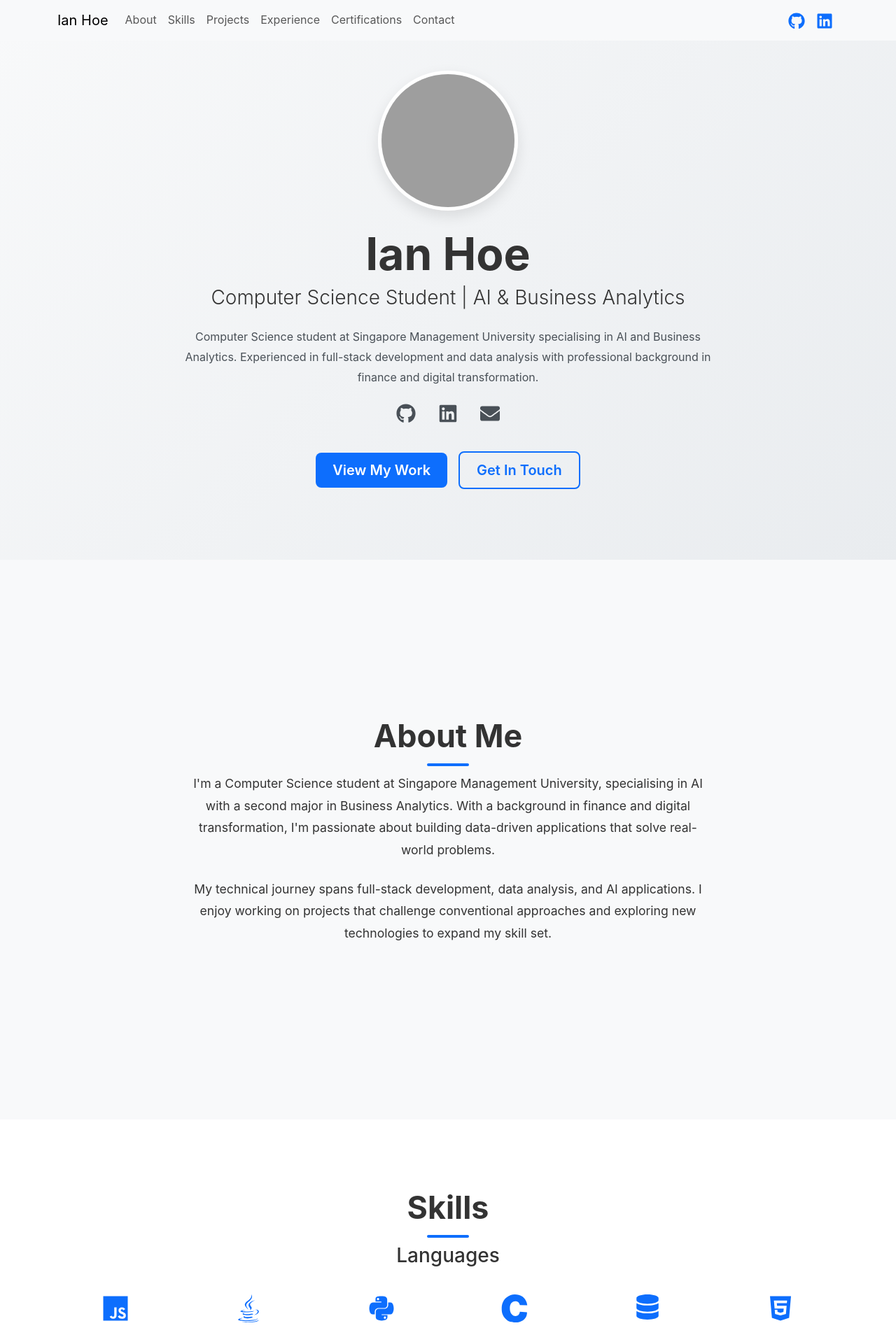
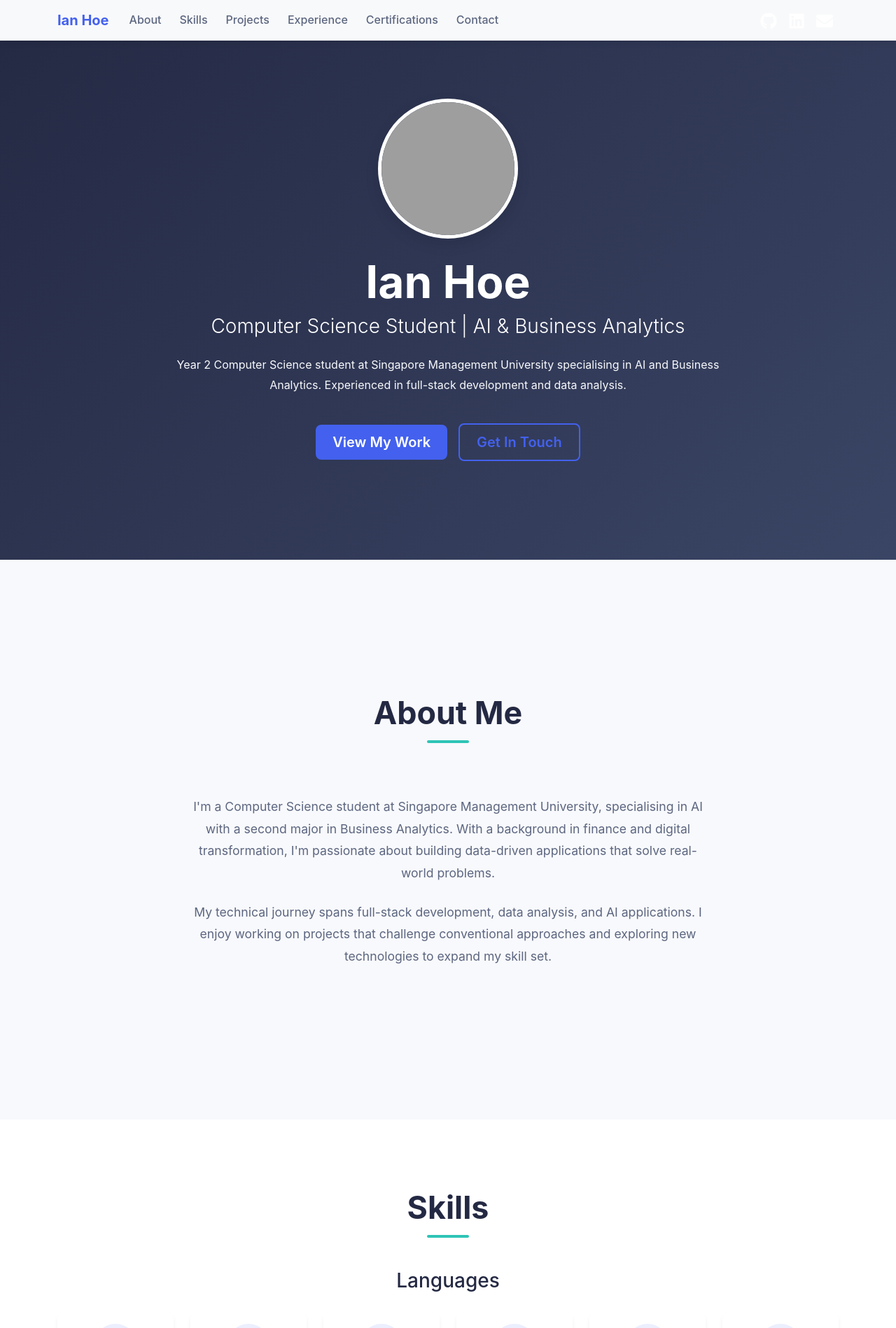
Before and after one commit to eohnai/personal-website, a React (Vite) app: page / in a window 1280 px wide. Shown: the top 1898 px of the page at 70% size. Built offline with nearby package versions, Linux system fonts and the light colour scheme; grey boxes are pictures that could not be loaded.

Commit message:
more updates

```diff
--- a/src/App.css
+++ b/src/App.css
@@ -7,10 +7,24 @@ html {
     scroll-margin-top: 70px;
 }
 
+/* Color Variables */
+:root {
+    --primary: #4361ee;
+    --primary-dark: #3a56d4;
+    --secondary: #2ec4b6;
+    --dark: #242943;
+    --light: #f8f9fc;
+    --text-primary: #242943;
+    --text-secondary: #5c6680;
+    --white: #ffffff;
+    --accent: #ff5e5b;
+    --gray-light: #e9ecef;
+}
+
 /* Global Styles */
 body {
-    background-color: #f8f9fa;
-    color: #333;
+    background-color: var(--light);
+    color: var(--text-primary);
     font-family: 'Inter', 'Segoe UI', Roboto, sans-serif;
     line-height: 1.6;
 }
@@ -26,17 +40,18 @@ body {
 }
 
 .section:nth-child(odd) {
-    background-color: #f8f9fa;
+    background-color: var(--light);
 }
 
 .section:nth-child(even) {
-    background-color: #ffffff;
+    background-color: var(--white);
 }
 
 /* Hero Section */
 .hero-section {
-    background: linear-gradient(135deg, #f8f9fa 0%, #e9ecef 100%);
+    background: linear-gradient(135deg, var(--dark) 0%, #3a4565 100%);
     min-height: 100vh;
+    color: var(--white);
 }
 
 .profile-image {
@@ -54,7 +69,7 @@ body {
 
 .bio-text {
     line-height: 1.8;
-    color: #495057;
+    color: var(--light);
     max-width: 800px;
     margin: 0 auto;
 }
@@ -63,15 +78,16 @@ body {
     font-size: 1.1rem;
     line-height: 1.8;
     margin-bottom: 1.5rem;
+    color: var(--text-secondary);
 }
 
 .home-social-icon {
-    color: #495057;
+    color: var(--white);
     transition: all 0.3s ease;
 }
 
 .home-social-icon:hover {
-    color: #0d6efd;
+    color: var(--secondary);
     transform: translateY(-5px);
 }
 
@@ -82,6 +98,7 @@ h2.display-4 {
     margin-bottom: 40px;
     position: relative;
     display: inline-block;
+    color: var(--dark);
 }
 
 h2.display-4::after {
@@ -89,37 +106,106 @@ h2.display-4::after {
     position: absolute;
     width: 60px;
     height: 4px;
-    background-color: #0d6efd;
+    background-color: var(--secondary);
     bottom: -15px;
     left: 50%;
     transform: translateX(-50%);
     border-radius: 2px;
 }
 
+/* Navbar */
+.navbar {
+    box-shadow: 0 2px 10px rgba(0, 0, 0, 0.1);
+    transition: all 0.3s ease;
+}
+
+.navbar-brand {
+    font-weight: 700;
+    color: var(--primary) !important;
+}
+
+.nav-link {
+    font-weight: 500;
+    color: var(--text-secondary) !important;
+    margin: 0 5px;
+    transition: all 0.3s ease;
+}
+
+.nav-link:hover {
+    color: var(--primary) !important;
+    transform: translateY(-2px);
+}
+
 /* Skills Section */
+.skills-container {
+    display: grid;
+    grid-template-columns: repeat(auto-fill, minmax(250px, 1fr));
+    gap: 1.5rem;
+}
+
+.skill-category {
+    margin-bottom: 2.5rem;
+}
+
+.skill-category h3 {
+    position: relative;
+    display: inline-block;
+    margin-bottom: 1.5rem;
+    color: var(--dark);
+    font-weight: 600;
+}
+
+.skill-category h3::after {
+    content: '';
+    position: absolute;
+    width: 40px;
+    height: 3px;
+    background-color: var(--secondary);
+    bottom: -10px;
+    left: 0;
+    border-radius: 2px;
+}
+
+.skill-grid {
+    display: grid;
+    grid-template-columns: repeat(auto-fill, minmax(120px, 1fr));
+    gap: 1rem;
+}
+
 .skill-card {
-    padding: 15px 10px;
+    background-color: var(--white);
+    border-radius: 10px;
+    padding: 1.25rem 1rem;
+    box-shadow: 0 4px 6px rgba(0, 0, 0, 0.05);
     transition: all 0.3s ease;
-    border-radius: 8px;
+    display: flex;
+    flex-direction: column;
+    align-items: center;
+    justify-content: center;
 }
 
 .skill-card:hover {
-    background-color: rgba(13, 110, 253, 0.05);
     transform: translateY(-5px);
+    box-shadow: 0 10px 15px rgba(0, 0, 0, 0.1);
+    background-color: rgba(67, 97, 238, 0.05);
 }
 
 .skill-icon {
-    color: #0d6efd;
-    transition: transform 0.3s ease;
-}
-
-.skill-card:hover .skill-icon {
-    transform: scale(1.15);
+    display: flex;
+    align-items: center;
+    justify-content: center;
+    width: 60px;
+    height: 60px;
+    border-radius: 50%;
+    background-color: rgba(67, 97, 238, 0.1);
+    margin-bottom: 0.75rem;
+    color: var(--primary);
 }
 
 .skill-name {
+    font-weight: 500;
     margin-bottom: 0;
-    font-weight: 500;
+    text-align: center;
 }
 
 /* Education Section */
@@ -136,7 +222,7 @@ h2.display-4::after {
 
 /* Cards */
 .card {
-    background-color: #FFFFFF;
+    background-color: var(--white);
     border-radius: 12px;
     border: none;
     padding: 25px;
@@ -148,6 +234,7 @@ h2.display-4::after {
 .card:hover {
     transform: translateY(-5px);
     box-shadow: 0 12px 20px rgba(0, 0, 0, 0.1);
+    border-top: 3px solid var(--primary);
 }
 
 .card-img-top {
@@ -160,15 +247,17 @@ h2.display-4::after {
 .card-title {
     font-size: 1.4rem;
     margin-bottom: 10px;
+    color: var(--dark);
 }
 
 .card-subtitle {
     margin-bottom: 16px;
-    color: #6c757d;
+    color: var(--text-secondary);
 }
 
 .project-list {
     padding-left: 1.5rem;
+    color: var(--text-secondary);
 }
 
 /* Carousel */
@@ -181,7 +270,7 @@ h2.display-4::after {
 }
 
 .carousel-indicators [data-bs-target] {
-    background-color: #0d6efd;
+    background-color: var(--primary);
     width: 12px;
     height: 12px;
     border-radius: 50%;
@@ -192,7 +281,7 @@ h2.display-4::after {
 .carousel-control-next {
     width: 50px;
     height: 50px;
-    background-color: #0d6efd;
+    background-color: var(--primary);
     border-radius: 50%;
     top: 50%;
     transform: translateY(-50%);
@@ -218,6 +307,7 @@ h2.display-4::after {
     font-weight: 500;
     font-size: 0.8rem;
     border-radius: 20px;
+    background-color: var(--primary);
 }
 
 /* Contact Form */
@@ -229,33 +319,137 @@ h2.display-4::after {
 }
 
 .form-control:focus {
-    border-color: #0d6efd;
-    box-shadow: 0 0 0 0.25rem rgba(13, 110, 253, 0.25);
+    border-color: var(--primary);
+    box-shadow: 0 0 0 0.25rem rgba(67, 97, 238, 0.25);
 }
 
 .btn-primary {
     padding: 10px 24px;
     font-weight: 600;
     border-radius: 8px;
-    background-color: #0d6efd;
+    background-color: var(--primary);
     border: none;
     transition: all 0.3s ease;
 }
 
 .btn-primary:hover {
-    background-color: #0b5ed7;
+    background-color: var(--primary-dark);
     transform: translateY(-2px);
-    box-shadow: 0 4px 8px rgba(13, 110, 253, 0.3);
+    box-shadow: 0 4px 8px rgba(67, 97, 238, 0.3);
 }
 
 .btn-outline-primary {
     padding: 10px 24px;
     font-weight: 600;
     border-radius: 8px;
-    color: #0d6efd;
-    border: 2px solid #0d6efd;
+    color: var(--primary);
+    border: 2px solid var(--primary);
     background-color: transparent;
     transition: all 0.3s ease;
 }
 
-/* .btn-outline-primary:hover { */
+.btn-outline-primary:hover {
+    background-color: var(--primary);
+    color: var(--white);
+    transform: translateY(-2px);
+    box-shadow: 0 4px 8px rgba(67, 97, 238, 0.3);
+}
+
+/* Footer */
+footer {
+    background-color: var(--dark);
+    padding: 40px 0;
+    color: var(--white);
+}
+
+footer h3 {
+    color: var(--white);
+}
+
+footer p {
+    color: var(--gray-light);
+}
+
+.social-icon {
+    color: var(--white);
+    transition: all 0.3s ease;
+}
+
+.social-icon:hover {
+    color: var(--secondary);
+    transform: translateY(-3px);
+}
+
+/* Responsive adjustments */
+@media (max-width: 768px) {
+    .section {
+        padding: 60px 20px;
+    }
+
+    h2.display-4 {
+        font-size: 2.2rem;
+    }
+
+    .carousel-control-prev,
+    .carousel-control-next {
+        display: none;
+    }
+
+    .skills-container {
+        grid-template-columns: 1fr;
+    }
+}
+
+.no-link-style {
+    text-decoration: none;
+    color: inherit;
+}
+
+  .no-link-style:hover {
+    text-decoration: none;
+    color: inherit;
+}
+
+.fixed-carousel-button {
+    position: absolute;
+    top: 50%;
+    transform: translateY(-50%);
+    width: 50px;
+    height: 50px;
+    background-color: #0d6efd;
+    border-radius: 50%;
+    opacity: 0.7;
+    z-index: 10;
+}
+
+.carousel-control-prev.fixed-carousel-button {
+    left: -25px;
+}
+
+.carousel-control-next.fixed-carousel-button {
+    right: -25px;
+}
+
+.skill-card {
+    display: flex;
+    flex-direction: column;
+    align-items: center;
+    width: 100%;
+    padding: 15px 10px;
+    transition: all 0.3s ease;
+    border-radius: 8px;
+}
+
+/* Section spacing */
+.section {
+    padding-top: 100px;
+    padding-bottom: 100px;
+}
+
+.section h2.display-4 {
+    margin-bottom: 60px !important;
+}
+
+.section .row {
+    margin-top: 30px;
+}
--- a/src/components/Footer.tsx
+++ b/src/components/Footer.tsx
@@ -46,7 +46,7 @@ const Footer = () => {
                 <FaLinkedin size={28} />
               </a>
               <a
-                href="mailto:your.email@example.com"
+                href="mailto:ianhoe@gmail.com"
                 className="mx-3 social-icon"
                 aria-label="Email"
               >
--- a/src/components/Home.tsx
+++ b/src/components/Home.tsx
@@ -1,5 +1,3 @@
-import { FaGithub, FaLinkedin, FaEnvelope } from "react-icons/fa";
-
 const Home = () => {
     return (
       <div className="container d-flex flex-column justify-content-center align-items-center text-center home-section">
@@ -16,37 +14,9 @@ const Home = () => {
         <h2 className="lead fs-3 mb-4">Computer Science Student | AI & Business Analytics</h2>
 
         <p className="bio-text mb-4 w-75">
-        Computer Science student at Singapore Management University specialising in AI and Business Analytics.
-        Experienced in full-stack development and data analysis with professional background in finance and digital transformation.
+          Year 2 Computer Science student at Singapore Management University specialising in AI and Business Analytics.
+          Experienced in full-stack development and data analysis.
         </p>
-
-      <div className="social-links mb-4">
-        <a
-          href="https://github.com/eohnai"
-          target="_blank"
-          rel="noopener noreferrer"
-          className="mx-3 home-social-icon"
-          aria-label="GitHub"
-        >
-          <FaGithub size={28} />
-        </a>
-        <a
-          href="https://linkedin.com/in/ianhoe"
-          target="_blank"
-          rel="noopener noreferrer"
-          className="mx-3 home-social-icon"
-          aria-label="LinkedIn"
-        >
-          <FaLinkedin size={28} />
-        </a>
-        <a
-          href="mailto:ianhoe@gmail.com"
-          className="mx-3 home-social-icon"
-          aria-label="Email"
-        >
-          <FaEnvelope size={28} />
-        </a>
-      </div>
 
         <div className="mt-3">
           <a href="#projects" className="btn btn-primary btn-lg me-3">
--- a/src/components/Navbar.tsx
+++ b/src/components/Navbar.tsx
@@ -1,4 +1,4 @@
-import { FaGithub, FaLinkedin } from "react-icons/fa";
+import { FaGithub, FaLinkedin, FaEnvelope } from "react-icons/fa";
 
 const Navbar = () => {
   return (
@@ -70,6 +70,13 @@ const Navbar = () => {
             >
               <FaLinkedin size={24} />
             </a>
+            <a
+              href="mailto:ianhoe@gmail.com"
+              className="mx-2 social-icon"
+              aria-label="Email"
+            >
+              <FaEnvelope size={24} />
+            </a>
           </div>
         </div>
       </div>
--- a/src/components/Skills.tsx
+++ b/src/components/Skills.tsx
@@ -56,7 +56,7 @@ const Skills = () => {
           <h3 className="mb-4">{category}</h3>
           <div className="row justify-content-center">
             {skillsByCategory[category]?.map((skill, index) => (
-              <div key={index} className="col-4 col-md-3 col-lg-2 mb-4">
+              <div key={index} className="col-4 col-md-3 col-lg-2 mb-4 d-flex justify-content-center">
                 <div className="skill-card">
                   <div className="skill-icon mb-2">
                     {skill.icon}
```
Lines whose indentation alone changed are shown as unchanged.
